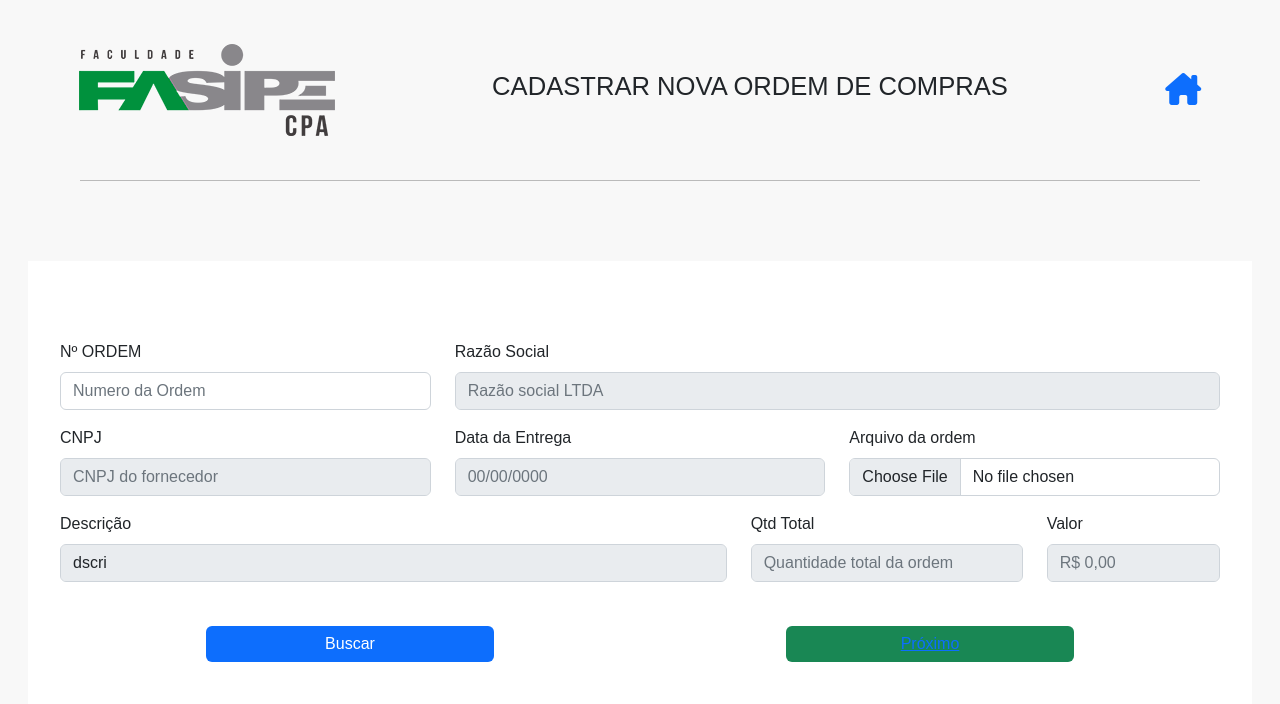
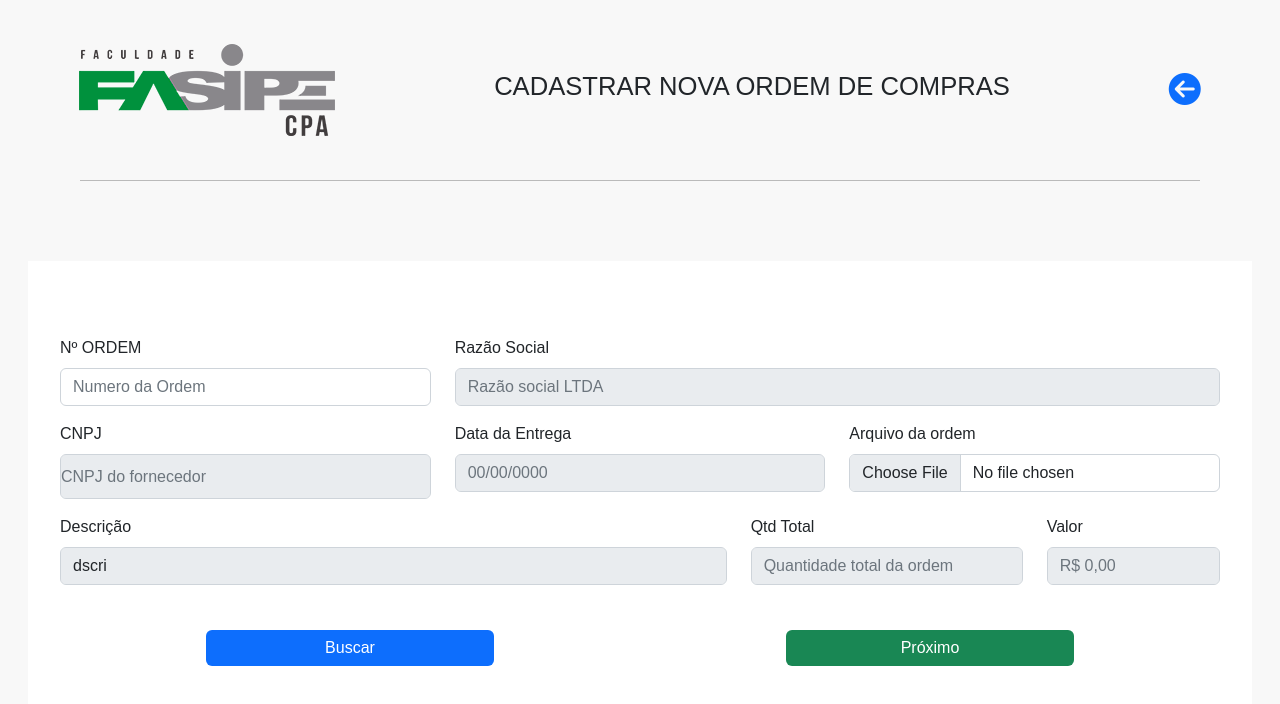
Before and after one commit to JailsonPaiva/Proojeto_Estoque, a React (Vite) app: page /cadastrar in a window 1280 px wide. Shown: the top 704 px of the page. Built offline with nearby package versions, Linux system fonts and the light colour scheme.

Commit message:
validações iniciada

```diff
--- a/package.json
+++ b/package.json
@@ -15,7 +15,8 @@
     "mysql2": "^3.3.1",
     "react": "^18.2.0",
     "react-bootstrap": "^2.7.4",
-    "react-dom": "^18.2.0"
+    "react-dom": "^18.2.0",
+    "react-input-mask": "^2.0.4"
   },
   "devDependencies": {
     "@types/react": "^18.0.28",
--- a/src/components/Header.jsx
+++ b/src/components/Header.jsx
@@ -4,15 +4,15 @@ import styles from './Header.module.scss'
 
 import logo from '../../public/assets/logo.png'
 
-function Header() {
+function Header(props) {
     return(
         <header className={styles.headerContainer}>
             <img src={logo} alt="Logo FASIPE" />
 
             <h2>CADASTRAR NOVA ORDEM DE COMPRAS</h2>
 
-            <Link to="/">
-                <i class="fa-solid fa-house-chimney"></i>
+            <Link to={props.url}>
+                <i class="fa-solid fa-circle-arrow-left"></i>
             </Link>
         </header>
     );
--- a/src/components/Tr.jsx
+++ b/src/components/Tr.jsx
@@ -5,7 +5,7 @@ function Tr(props) {
         <tr>
             <td>{props.id}</td>
             <td>{props.numProduto}</td>
-            <td>{props.nomeProduto}</td>
+            <td>{props.produto}</td>
             <td>{props.descri}</td>
             <td>{props.medida}</td>
             <td>{props.vencimento}</td>
--- a/src/pages/CadastrarOrdem/CadastrarOrdem.jsx
+++ b/src/pages/CadastrarOrdem/CadastrarOrdem.jsx
@@ -1,5 +1,6 @@
 import React, { useState } from 'react';
 import Axios from "axios";
+import InputMask from "react-input-mask";
 
 import Header from '../../components/Header';
 import Group from '../../components/Group';
@@ -17,7 +18,7 @@ import Row from 'react-bootstrap/Row';
 function CadastrarOrdem() {
   const [values, setValues] = useState([]);
   const [newValues, setNewValues] = useState([]);
-  const [total, setTotal] = useState([]);
+  const [newCnpj, setNewCnpj] = useState('');
   // console.log(values)
   const handleChangeValues = (value) => {
     setValues((data) => ({
@@ -26,13 +27,18 @@ function CadastrarOrdem() {
     }))
   }
 
-  const consultar = async () => {
-    await Axios.post("http://localhost:8080/consultar", {
+
+
+
+  const consultar =  () => {
+     Axios.post("http://localhost:8080/consultar", {
       ordem: values.ordem
     }).then((response) => {
       const data = response.data
       setNewValues(data)
-      // console.log(data)
+      const cnpj = '1234567890'
+      maskCnpj(cnpj)
+      setNewCnpj(maskCnpj(cnpj))
     })
     // console.log(newValues[1][0].total)
   }
@@ -64,6 +70,23 @@ function CadastrarOrdem() {
     })
   }
 
+  function maskCnpj(cnpj) {
+    const cnpjRegex = /^(\d{2})(\d{3})(\d{3})(\d{4})(\d{2})$/;
+    return cnpj.replace(cnpjRegex, "$1.$2.$3/$4-$5");
+  }
+
+  function formatCurrency(value) {
+    const options = {
+      style: 'currency',
+      currency: 'BRL',
+      minimumFractionDigits: 2,
+      maximumFractionDigits: 2,
+    };
+
+    const formattedValue = value.toLocaleString('pt-BR', options);
+    return formattedValue;
+  }
+
   // const handleClickProximo = () => {
   //   Axios.get("http://localhost:8080/consultar", {
   //     // ordem, cnpj, fornecedor, entrega, valor, qtd, descri
@@ -79,9 +102,10 @@ function CadastrarOrdem() {
   //   });
   // };
 
+  const url = `/confirmar?ordem=${values.ordem}`
   return (
     <>
-      <Header />
+      <Header url="/"/>
 
       <hr className={styles.hr} />
 
@@ -118,9 +142,12 @@ function CadastrarOrdem() {
               <Form.Label>CNPJ</Form.Label>
               <Form.Control
               onChange={handleChangeValues}
-              name='cnpj'
+              // name='cnpj'
               type="text"
-              value={!newValues.length ? '' : newValues[0][0].cnpj}
+              mask="99.999.999/9999-99"
+              className={styles.cnpj}
+              pattern="\d{2}\.\d{3}\.\d{3}/\d{4}-\d{2}"
+              value={!newValues.length ? '' : newCnpj}
               placeholder='CNPJ do fornecedor'
               disabled/>
             </Form.Group>
@@ -175,7 +202,7 @@ function CadastrarOrdem() {
               onChange={handleChangeValues}
               name='valor'
               type='text'
-              value={!newValues.length ? '' : `R$ ${newValues[0][0].valor}`}
+              value={!newValues.length ? '' : formatCurrency(newValues[0][0].valor)}
               placeholder='R$ 0,00'
               disabled/>
             </Form.Group>
@@ -189,7 +216,7 @@ function CadastrarOrdem() {
 
 
             <Button variant="success" type="submit" >
-             <Link to="/confirmar"> Próximo</Link>
+             <Link to={url} > Próximo</Link>
             </Button>
           </div>
         </Form>
--- a/src/pages/CadastrarOrdem/CadastrarOrdem.module.scss
+++ b/src/pages/CadastrarOrdem/CadastrarOrdem.module.scss
@@ -32,6 +32,12 @@
         background: #fff;
     // border: 1px solid red;
 
+        .cnpj {
+            padding: .6rem 0;
+            border: 1px solid #ced4da;
+            border-radius: 0.375rem;
+        }
+
         .divButton {
             display: flex;
             align-items: center;
@@ -43,13 +49,18 @@
                 width: 100%;
                 max-width: 18rem;
                 margin: 0 auto;
-
+                padding: 0;
                 // background: #00913D;
                 border: none;
 
-                .link {
+                a {
+                    height: 100%;
+                    width: 100%;
+                    padding: 6px 0;
+                    display: inline-block;
+
                     text-decoration: none;
-                    color: #fff;
+                    color: #ffffff;
                 }
             }
         }
--- a/src/pages/ConfirmarDados/ConfirmarDados.jsx
+++ b/src/pages/ConfirmarDados/ConfirmarDados.jsx
@@ -1,6 +1,8 @@
 import { useEffect, useState } from 'react';
 import Axios from 'axios';
-import { Link } from 'react-router-dom';
+import { Link, useLocation } from 'react-router-dom';
+import InputMask from "react-input-mask";
+
 
 import Header from '../../components/Header'
 import Tr from '../../components/Tr'
@@ -12,35 +14,47 @@ import Table from 'react-bootstrap/Table';
 function ConfirmarDados() {
     const [listDados, setListDados] = useState([]);
     const [listOrdem, setListOrdem] = useState([]);
-    console.log(listOrdem)
+
+
+    const location = useLocation();
+    const params = new URLSearchParams(location.search)
+    const ordem = params.get('ordem')
+    console.log(ordem)
 
     useEffect(() => {
-        Axios.get("http://localhost:8080/confirmar").then((response) => {
+        Axios.get("http://localhost:8080/confirmar", {
+            params: {
+                ordem: ordem
+            }
+        }).then((response) => {
             setListDados(response.data)
-        }),
-
-            Axios.get("http://localhost:8080/ordem").then((response) => {
-                setListOrdem(response.data)
-            });
+        })
     }, []);
 
     return (
         <>
-            <Header />
+            <Header url="/cadastrar"/>
 
             <main>
                 <section className={styles.sectionContainer}>
-                    {typeof listDados !== "undefined" && listDados.map((value) => {
-                        return (
-                            <>
-                                <span >Nº  Ordem<br />{value.ordem}</span>
-                                <input type="text" name="fornecedor" placeholder='Nome do fornecedor' value={listDados[0].fornecedor} disabled />
-                                <input type="text" name="cnpj" placeholder='CNPJ' value={listDados[0].cnpj} disabled />
-                            </>
-                        );
-                    })}
 
+                    <span >Nº  Ordem<br />
+                        {!listDados[0] ? '' : listDados[0].num_ordem_comp}
+                    </span>
 
+                    <input type="text"
+                        name="fornecedor"
+                        placeholder='Nome do fornecedor'
+                        disabled
+                        value={!listDados[0] ? '' : listDados[0].nome_fornecedor} />
+
+                    <InputMask
+                        type="text"
+                        name="cnpj"
+                        placeholder='CNPJ'
+                        mask="99.999.999/9999-99"
+                        disabled
+                        value={!listDados[0] ? '' : listDados[0].cnpj_fornecedor} />
 
                 </section>
 
@@ -63,21 +77,19 @@ function ConfirmarDados() {
                         </thead>
                         <tbody>
 
-                            {typeof listOrdem !== "undefined" && listOrdem.map((value) => {
+                            {typeof listDados !== "undefined" && listDados.map((value) => {
                                 return (
 
                                     <Tr
-                                        key={value.id}
-                                        listDados={listOrdem}
+                                        key={value.id_lote}
+                                        listDados={listDados}
                                         setListDados={setListDados}
-                                        id={value.id}
-                                        numProduto={value.numProduto}
-                                        nomeProduto={value.nomeProduto}
-                                        produto={value.produto}
-                                        descri={value.descri}
-                                        medida={value.medida}
-                                        vencimento={value.vencimento}
-                                        qtd={value.qtd}
+                                        numProduto={value.id_produto}
+                                        produto={value.nome_pord}
+                                        descri={value.desc_produto}
+                                        medida={value.unidade_medida}
+                                        vencimento={value.data_vencimento}
+                                        qtd={value.qtd_produto}
                                         lote={value.lote}
                                         valor={value.valor}
                                     />
--- a/src/pages/ConfirmarDados/ConfirmarDados.module.scss
+++ b/src/pages/ConfirmarDados/ConfirmarDados.module.scss
@@ -14,7 +14,7 @@ main {
         }
 
         input {
-            padding-left: 1rem;
+            padding: .6rem 0;
             border: 1px solid #ced4da;
             border-radius: 0.375rem;
         }
```
Also changed, not shown: 2 other files (tests, documents, lock files or other folders).
